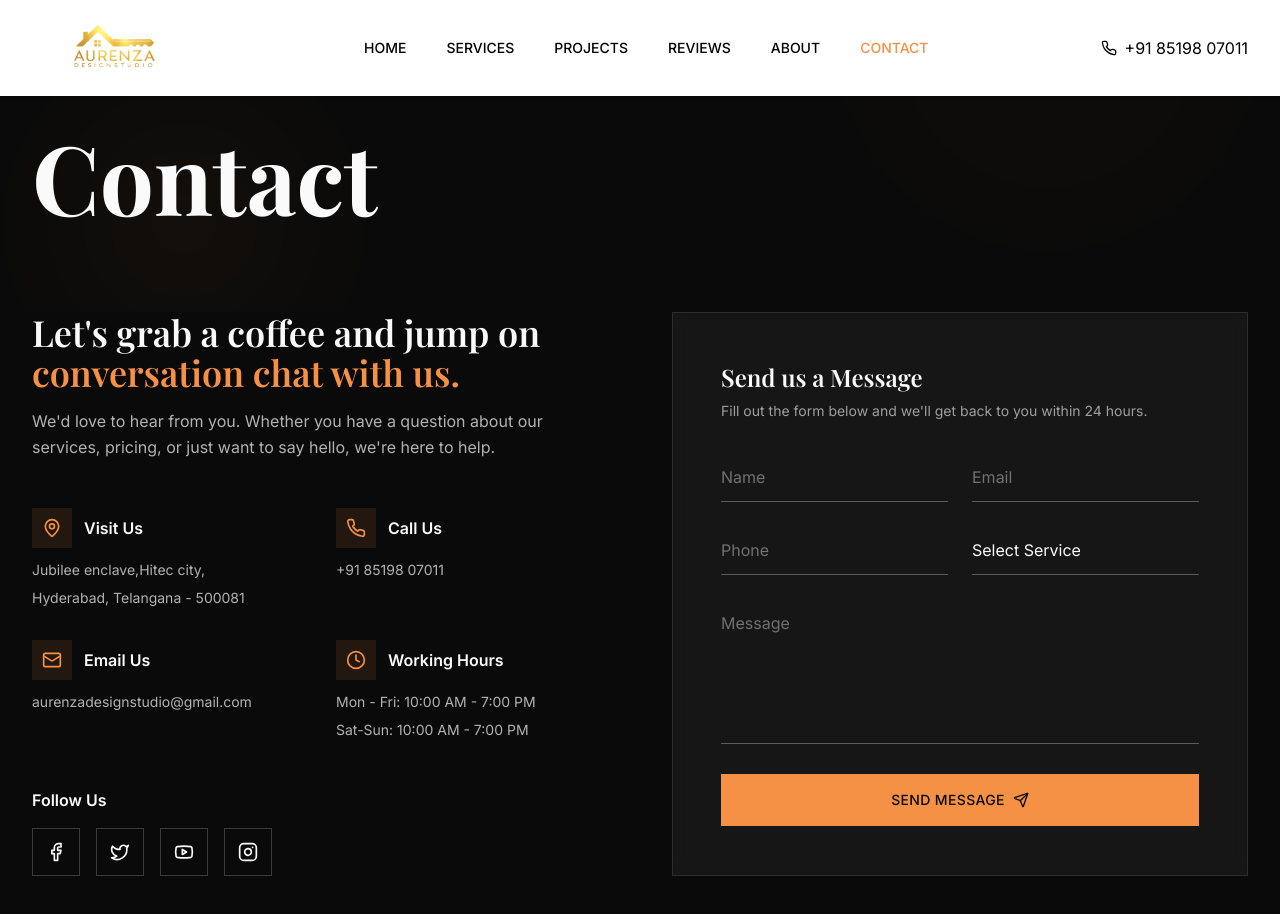
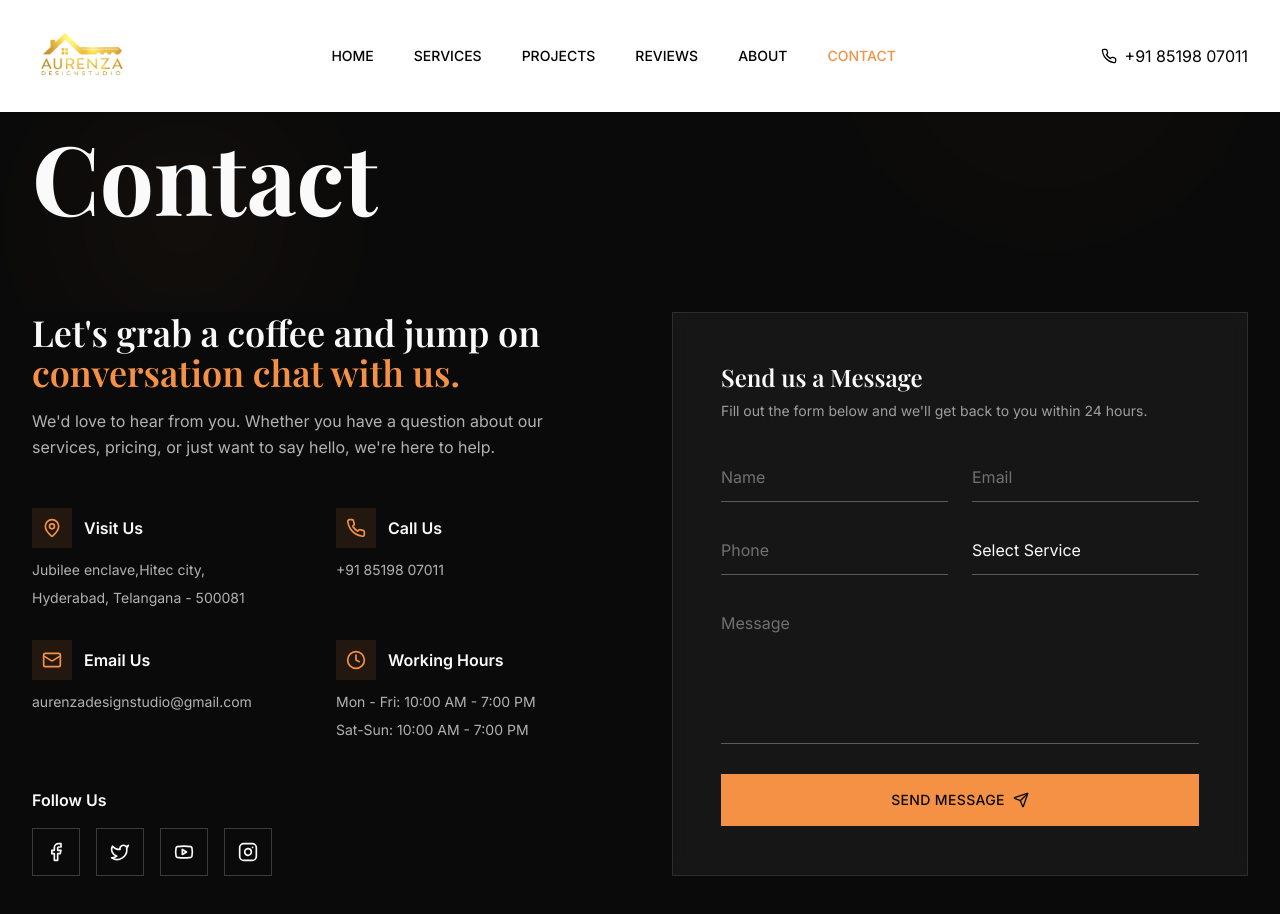
Before and after one commit to Pandu1712/AurenaDesign, a Next.js app: page /contact in a window 1280 px wide. Shown: the top 914 px of the page. Built offline with nearby package versions, Linux system fonts and the light colour scheme; a web font is replaced by a local one.

Commit message:
Header Chnaged

```diff
--- a/components/header.tsx
+++ b/components/header.tsx
@@ -28,11 +28,7 @@ export default function Header() {
   }, []);
 
   const isLanding = pathname === "/";
-
-  // KEY FIX: if menu open → force white header
-  const isTransparent =
-    isLanding && !isScrolled && !isMobileMenuOpen;
-
+  const isTransparent = isLanding && !isScrolled && !isMobileMenuOpen;
   const textColor = isTransparent ? "text-white" : "text-black";
 
   return (
@@ -45,25 +41,24 @@ export default function Header() {
       )}
     >
       <div className="container mx-auto px-4 lg:px-8">
-        <div className="flex items-center justify-between h-16 lg:h-24">
+        {/* Increased header height for premium spacing */}
+        <div className="flex items-center justify-between h-20 lg:h-28">
 
           {/* Logo */}
           <Link href="/" className="flex items-center">
             <div
               className={cn(
                 "relative transition-all duration-300",
-                // Large logo only on landing + not scrolled
-                isTransparent
-                  ? "h-14 w-44 lg:h-20 lg:w-64"
-                  : "h-10 w-32 lg:h-14 lg:w-40"
+                isTransparent ? "h-16 lg:h-20" : "h-12 lg:h-14"
               )}
             >
               <Image
                 src="/logo1.png"
                 alt="Aurenza Design Studio"
-                fill
+                width={220}
+                height={80}
                 priority
-                className="object-contain"
+                className="h-full w-auto object-contain"
               />
             </div>
           </Link>
```
